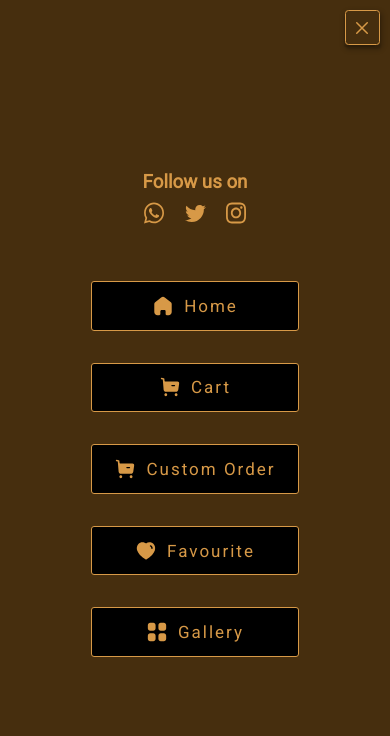
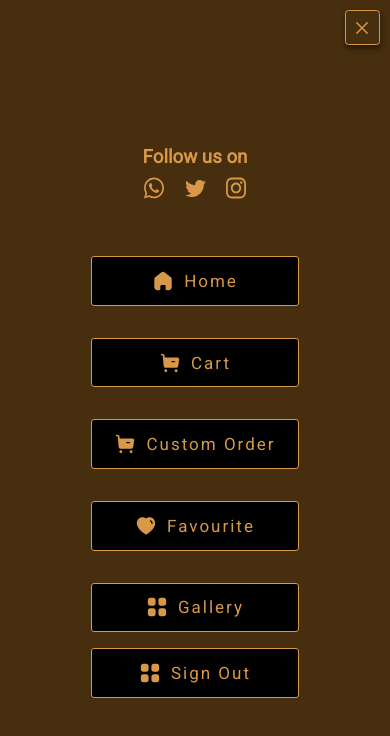
Before and after one commit to kromate/fazzyD, a Vue app: page /signup in a window 390 px wide. Both pictures are taken after a click on the element 362 px from the left and 27 px from the top of the page. Shown: the top 736 px of the page. Built offline with nearby package versions, Linux system fonts and the light colour scheme; no server answers.

Commit message:
sign out

```diff
--- a/src/components/Sidebar.vue
+++ b/src/components/Sidebar.vue
@@ -51,12 +51,19 @@
             <p>Gallery</p>
           </div>
         </router-link>
+
+        <div class="navCase" @click="signOut">
+          <img src="@/assets/icon/Category.svg" alt="" />
+          <p>Sign Out</p>
+        </div>
       </div>
     </transition>
   </div>
 </template>
 
 <script>
+import firebase from "firebase/app";
+import "firebase/auth";
 export default {
   name: "Menu",
   data() {
@@ -66,6 +73,15 @@ export default {
     };
   },
   methods: {
+    signOut() {
+      firebase
+        .auth()
+        .signOut()
+        .then(() => {
+          this.$store.commit("logOut");
+          this.$router.go({ path: "login" });
+        });
+    },
     menu() {
       this.sideNav.show = !this.sideNav.show;
       if (this.sideNav.sign == "close") {
--- a/src/views/Signup.vue
+++ b/src/views/Signup.vue
@@ -3,14 +3,21 @@
     <img src="@/assets/logo.jpeg" alt="" class="logo" />
     <h1>Sign Up</h1>
     <div>
-      <form action="">
+      <p class="err">{{ Error }}</p>
+      <form @submit.prevent="handleSubmit">
         <div class="inputBox">
           <label for="email">EMAIL</label>
-          <input type="email" id="email" placeholder="Enter Your Email" />
+          <input type="email" id="email" placeholder="Enter Your Email" v-model="Email" required />
         </div>
         <div class="inputBox">
           <label for="password">PASSWORD</label>
-          <input type="password" id="password" placeholder="Enter Your Password" />
+          <input
+            type="password"
+            id="password"
+            placeholder="Enter Your Password"
+            v-model="Password"
+            required
+          />
         </div>
         <div class="inputBox end flex">
           <p class="bright point" @click="$router.push('login')">Already have an Account ?</p>
@@ -31,10 +38,44 @@
 </template>
 
 <script>
-export default {};
+import firebase from "firebase/app";
+import "firebase/auth";
+export default {
+  data() {
+    return {
+      Email: "",
+      Password: "",
+      Error: "",
+      loader: false,
+    };
+  },
+  methods: {
+    handleSubmit() {
+      this.loader = true;
+      console.log(this.Email, this.Password);
+      firebase
+        .auth()
+        .createUserWithEmailAndPassword(this.Email, this.Password)
+        .then(() => {
+          const user = firebase.auth().currentUser;
+          this.$store.commit("loginUser", user);
+          this.$router.push({ path: "/home" });
+        })
+        .catch((error) => {
+          this.loader = false;
+          console.log(error.message);
+          this.Error = error.message;
+        });
+    },
+  },
+};
 </script>
 
 <style scoped>
+.err {
+  text-align: center;
+  color: red;
+}
 .btn {
   max-width: 200px;
 }
```
